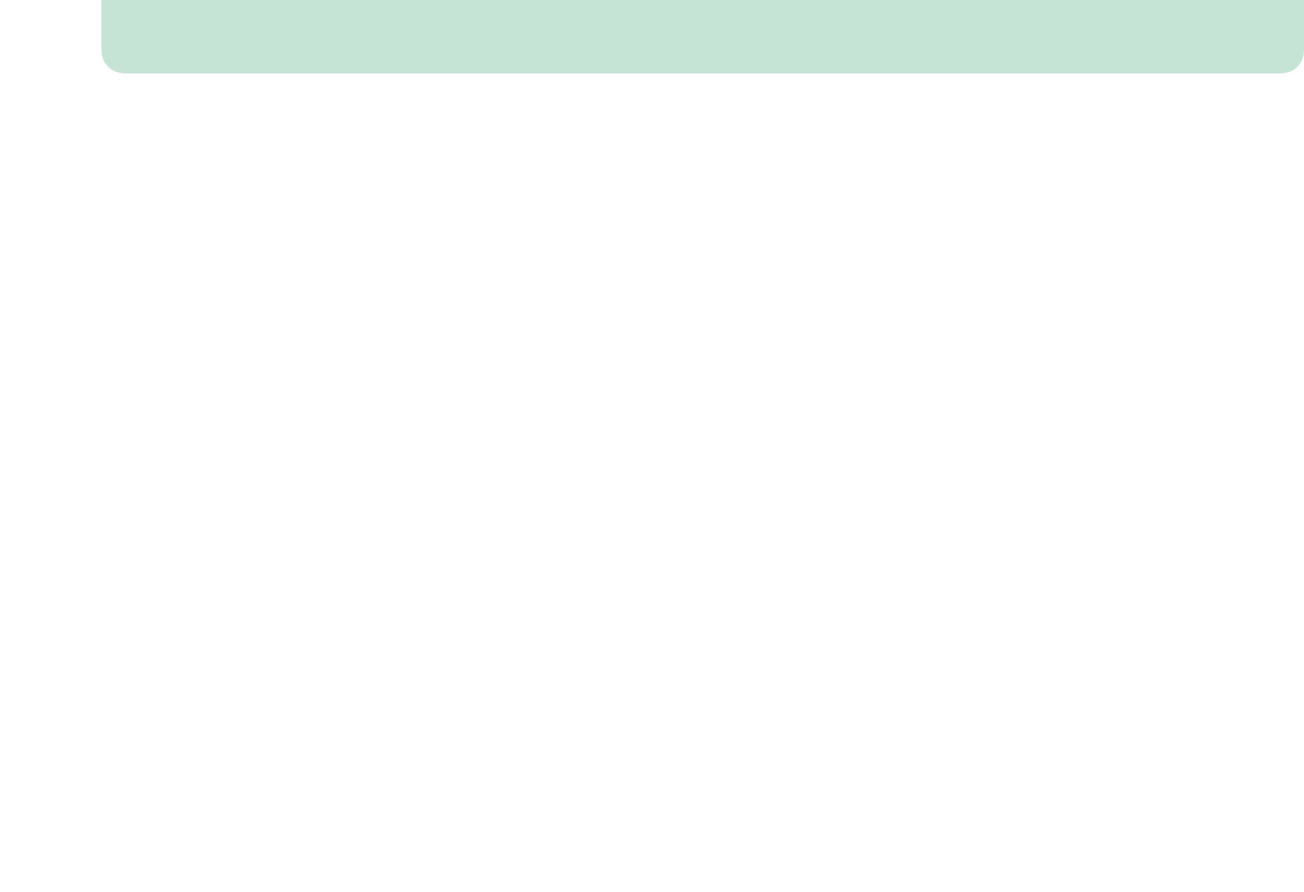
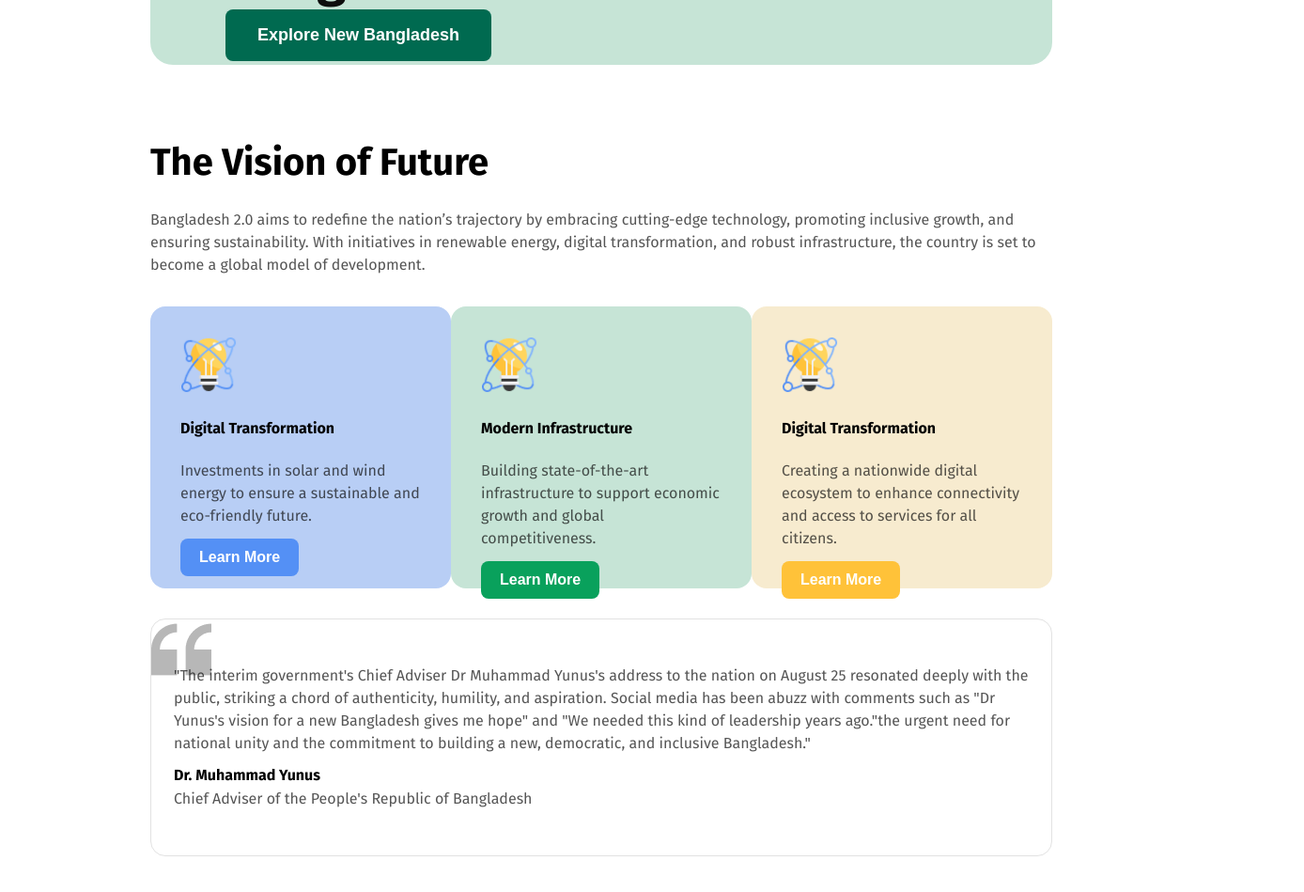
Before and after one commit to mahbubalom7084/ph-assignment-1, a plain HTML site: page index.html in a window 1280 px wide. Shown: the part 565-1514 px from the top of the page at 94% size, 1388 px wide, since content can reach past the window. Before the commit the page ends 800 px from the top, so only its background shows below. Drawn offline with Linux system fonts and the light colour scheme.

Commit message:
added the vision of future section

```diff
--- a/index.html
+++ b/index.html
@@ -15,14 +15,53 @@
         <div class="banner">
             <div class="banner-content">
                 <h4 class="banner-greetings">Bangladesh 2.0</h4>
-                <h1 class="banner-title">Idea , innovation ,<br> vision and challenges in <br> New Bangladesh.</h1>
+                <h1 class="banner-title">Idea , innovation , vision and challenges in <br> New Bangladesh.</h1>
                 <a href="#"><button class="btn-btn-primary">Explore New Bangladesh</button></a>
             </div>
             <img class="banner-image" src="images/hero.png" alt="banner-img">
         </div>
     </header>
     <main>
-
+        <!-- the vision of future section -->
+         <section>
+            <div class="fetures">
+                <h2 class="fetures-title">The Vision of Future</h2>
+                <p class="fetures-discription">Bangladesh 2.0 aims to redefine the nation’s trajectory by embracing cutting-edge technology, promoting inclusive growth, and ensuring sustainability. With initiatives in renewable energy, digital transformation, and robust infrastructure, the country is set to become a global model of development.</p>
+            </div>
+            <div class="card">
+                <div class="card-1">
+                    <img class="card-image" src="images/card-icon.png" alt="#">
+                    <div>
+                        <h4 class="card-title">Digital Transformation</h4>
+                        <p class="card-discription">Investments in solar and wind energy to ensure a sustainable and eco-friendly future.</p>
+                    </div>
+                    <a href="#"><button class="card-btn-1">Learn More</button></a>
+                </div>
+                <div class="card-2">
+                    <img class="card-image" src="images/card-icon.png" alt="#">
+                    <div>
+                        <h4 class="card-title">Modern Infrastructure</h4>
+                        <p class="card-discription">Building state-of-the-art infrastructure to support economic growth and global competitiveness.</p>
+                    </div>
+                    <a href="#"><button class="card-btn-2">Learn More</button></a>
+                </div>
+                <div class="card-3">
+                    <img class="card-image" src="images/card-icon.png" alt="#">
+                    <div>
+                        <h4 class="card-title">Digital Transformation</h4>
+                        <p class="card-discription">Creating a nationwide digital ecosystem to enhance connectivity and access to services for all citizens.</p>
+                    </div>
+                    <a href="#"><button class="card-btn-3">Learn More</button></a>
+                </div>
+            </div>
+            <div class="discription-area">
+                <div class="text-area">
+                    <p class="discription-text">"The interim government's Chief Adviser Dr Muhammad Yunus's address to the nation on August 25 resonated deeply with the public, striking a chord of authenticity, humility, and aspiration. Social media has been abuzz with comments such as "Dr Yunus's vision for a new Bangladesh gives me hope" and "We needed this kind of leadership years ago."the urgent need for national unity and the commitment to building a new, democratic, and inclusive Bangladesh."</p>
+                    <h4 class="discription-name">Dr. Muhammad Yunus</h4>
+                    <p>Chief Adviser of the People's Republic of Bangladesh</p>
+                </div>
+            </div>
+         </section>
     </main>
     <footer></footer>
 </body>
--- a/style.css
+++ b/style.css
@@ -1,19 +1,41 @@
 @import url('https://fonts.googleapis.com/css2?family=Fira+Sans:ital,wght@0,100;0,200;0,300;0,400;0,500;0,600;0,700;0,800;0,900;1,100;1,200;1,300;1,400;1,500;1,600;1,700;1,800;1,900&display=swap');
 
-/* *{
-    margin: 0px;
-    padding: 0px;
-} */
+
+* {
+    margin: 0;
+    /* padding: 0; */
+    /* box-sizing: border-box; */
+  }
+
+  body {
+    font-family: "Fira Sans", serif;
+    font-style: normal;
+
+
+    /* font-size: 700;
+    line-height: 1.6;
+    background-color: #;
+    margin: 1rem 2rem; */
+  }
+
+  /* share-style */
+  p{
+    font-weight: 400 ;
+    font-size: 16px;
+    line-height: 24px;
+    color: #0E0E0E;
+    opacity: 70%;
+  }
+
+
 
 /*nav style*/
 nav{
-    width: 1280px;
-    font-family: "Fira Sans", serif;
-    font-style: normal;
     display: flex;
     justify-content: space-between;
     align-items: center;
-    margin: 0px 100px;
+    margin: 10px  160px;
+
 
 }
 
@@ -34,14 +56,14 @@ nav{
 
   /*banner stlyes*/
   .banner{
-    width: 1280px;
+    /* width: 1280px; */
     height: 560px;
     background-color: #C6E4D6;
     display: flex;
     justify-content:space-between;
     align-items: center;
     border-radius: 24px;
-    margin:11px 100px;
+    margin:11px 160px;
   }
 
   .banner-content{
@@ -79,3 +101,92 @@ nav{
     width: 474.03px;
     margin: 0px 40px;
   }
+
+  /*The vision of Feture*/
+  .fetures-title{
+    font-weight: 700;
+    font-size: 40px;
+    margin: 80px 160px 25px ;
+
+  }
+
+  .fetures-discription{
+    /* color: #0E0E0E;
+    opacity: 70%; */
+    /* font-weight: 400; */
+    line-height: 24px;
+    margin: 25px 160px 25px ;;
+  }
+
+  /* .text-area{
+    margin:32px;
+  } */
+
+  .card-image{
+    width: 60px;
+    margin: 32px 32px 0px;
+  }
+
+  .card{
+    display: flex;
+    justify-content: space-between;
+    align-items: center;
+    margin: 32px 160px 32px;
+  }
+
+  .card-title, .card-discription{
+    margin: 24px 32px 12px;
+  }
+
+  .card-1 , .card-2, .card-3 {
+    width: 360px;
+    height: 300px;
+    border-radius: 16px;
+    background-color: #b8cef5;
+  }
+
+  .card-2{
+    background-color: #C6E4D6;
+  }
+
+  .card-3{
+    background-color: #F7EBCF;
+  }
+
+  .card-btn-1, .card-btn-2, .card-btn-3{
+    color:#FFFFFF ;
+    background-color: #5490F5 ;
+    border-radius: 8px;
+    border: none;
+    font-weight: 600;
+    font-size: 16px;
+    padding: 11px 20px;
+    margin: auto 32px 32px;
+  }
+
+  .card-btn-2{
+    background-color: #09A15C;
+  }
+
+  .card-btn-3{
+    background-color: #FFC239;
+  }
+
+  .discription-area{
+    background-image: url(images/quote-bg.png);
+    background-repeat: no-repeat;
+    margin: 0px 160px 80px;
+    border: 1px solid #e2e2e2;
+    border-radius: 16px;
+  }
+  .text-area{
+    margin: 48px 24px;
+  }
+
+  .discription-text{
+    margin-bottom: 12px;
+  }
+
+  .discription-name{
+    margin-bottom: 4px;
+  }
```
